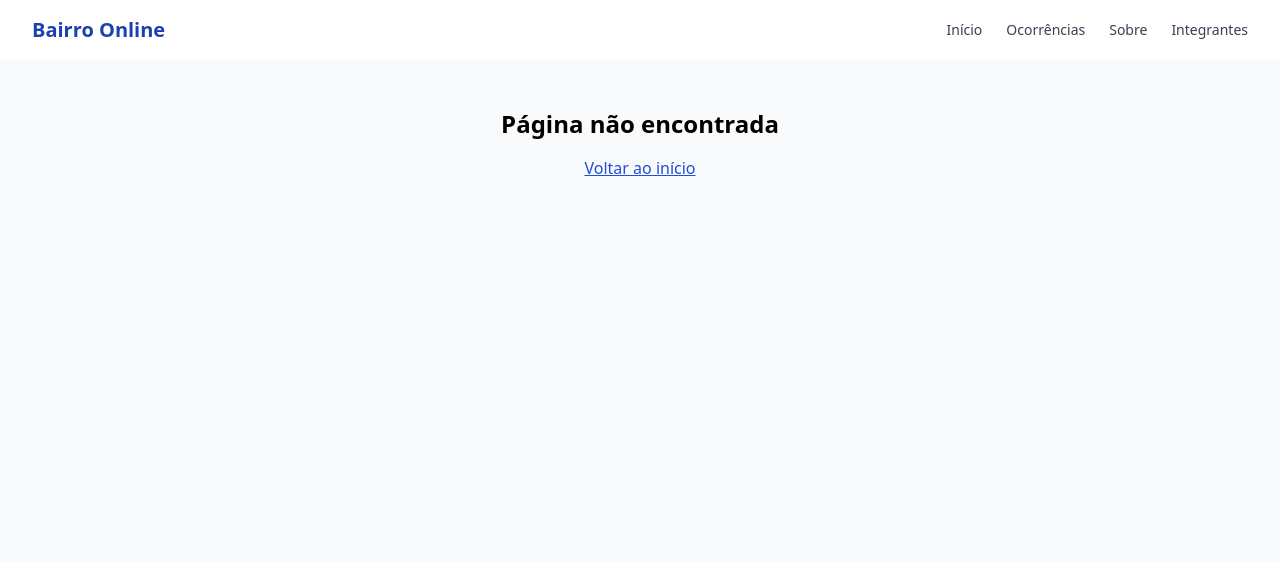
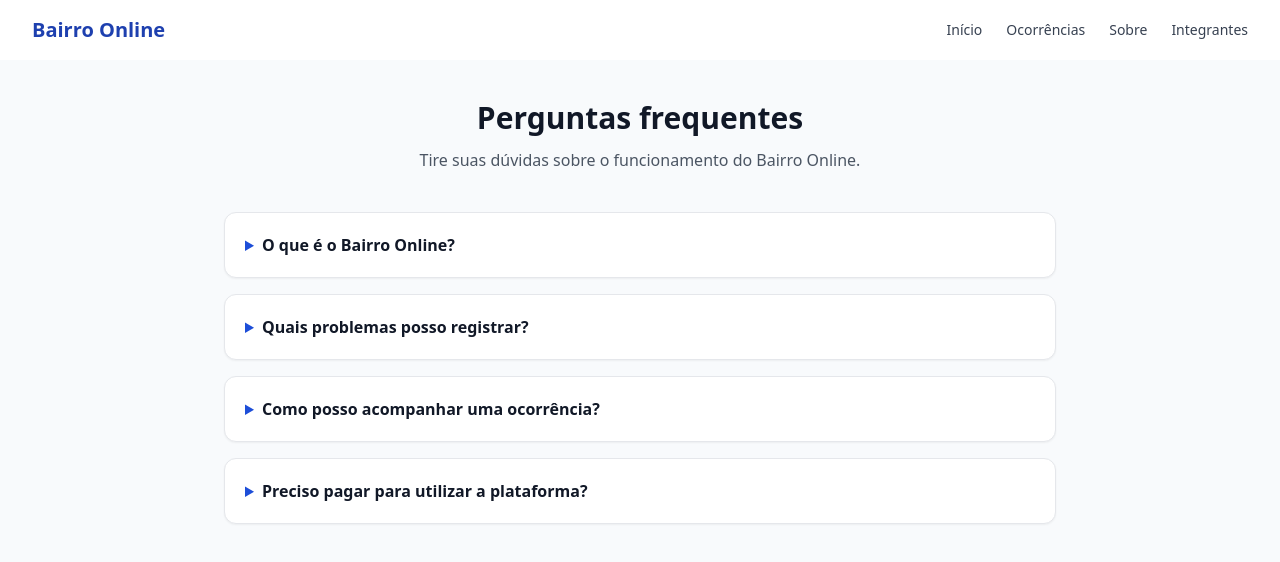
Before and after one commit to VMurtis/gs-front-t, a React (Vite) app: page /faq in a window 1280 px wide. Shown: the top 562 px of the page. Built offline with nearby package versions, Linux system fonts and the light colour scheme.

Commit message:
feat: adicionar pagina de perguntas frequentes

```diff
--- a/src/App.tsx
+++ b/src/App.tsx
@@ -4,6 +4,7 @@ import ListaOcorrencias from "./pages/ListaOcorrencias";
 import Sobre from "./pages/Sobre";
 import Cabecalho from "./components/Cabecalho";
 import Integrantes from "./pages/Integrantes";
+import FAQ from './pages/FAQ'
 
 function App() {
   return (
@@ -15,6 +16,7 @@ function App() {
           <Route path="/ocorrencias" element={<ListaOcorrencias />} />
           <Route path="/sobre" element={<Sobre />} />
           <Route path="/integrantes" element={<Integrantes />} />
+          <Route path="/faq" element={<FAQ />} />
           <Route
             path="*"
             element={
--- /dev/null
+++ b/src/pages/FAQ.tsx
@@ -0,0 +1,56 @@
+
+const perguntas = [
+  {
+    pergunta: 'O que é o Bairro Online?',
+    resposta:
+      'É uma plataforma que aproxima os moradores da comunidade e facilita o registro de problemas urbanos.',
+  },
+  {
+    pergunta: 'Quais problemas posso registrar?',
+    resposta:
+      'Você poderá registrar problemas como buracos nas ruas, iluminação pública defeituosa, descarte irregular de lixo e calçadas danificadas.',
+  },
+  {
+    pergunta: 'Como posso acompanhar uma ocorrência?',
+    resposta:
+      'Acesse a página de ocorrências para consultar os registros disponíveis e verificar suas informações e seu status.',
+  },
+  {
+    pergunta: 'Preciso pagar para utilizar a plataforma?',
+    resposta:
+      'A proposta do Bairro Online é facilitar a participação dos cidadãos por meio de uma plataforma acessível.',
+  },
+]
+
+export default function FAQ() {
+  return (
+    <main className="mx-auto min-h-screen max-w-4xl px-4 py-10 sm:px-6 lg:px-8">
+      <section className="mb-10 text-center">
+        <h1 className="text-3xl font-bold text-gray-900">
+          Perguntas frequentes
+        </h1>
+
+        <p className="mt-3 text-gray-600">
+          Tire suas dúvidas sobre o funcionamento do Bairro Online.
+        </p>
+      </section>
+
+      <section className="space-y-4" aria-label="Lista de perguntas">
+        {perguntas.map((item) => (
+          <details
+            key={item.pergunta}
+            className="rounded-xl border border-gray-200 bg-white p-5 shadow-sm"
+          >
+            <summary className="cursor-pointer font-semibold text-gray-900 marker:text-blue-700">
+              {item.pergunta}
+            </summary>
+
+            <p className="mt-3 leading-7 text-gray-600">
+              {item.resposta}
+            </p>
+          </details>
+        ))}
+      </section>
+    </main>
+  )
+}
```
